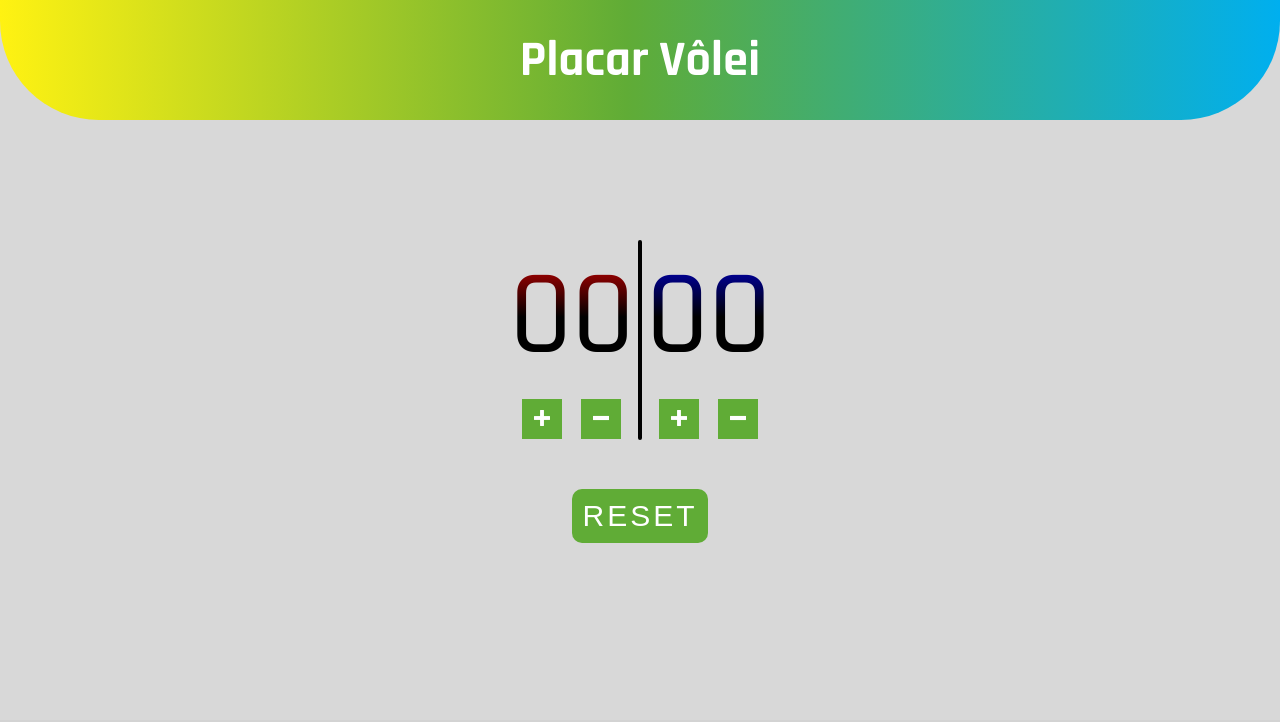
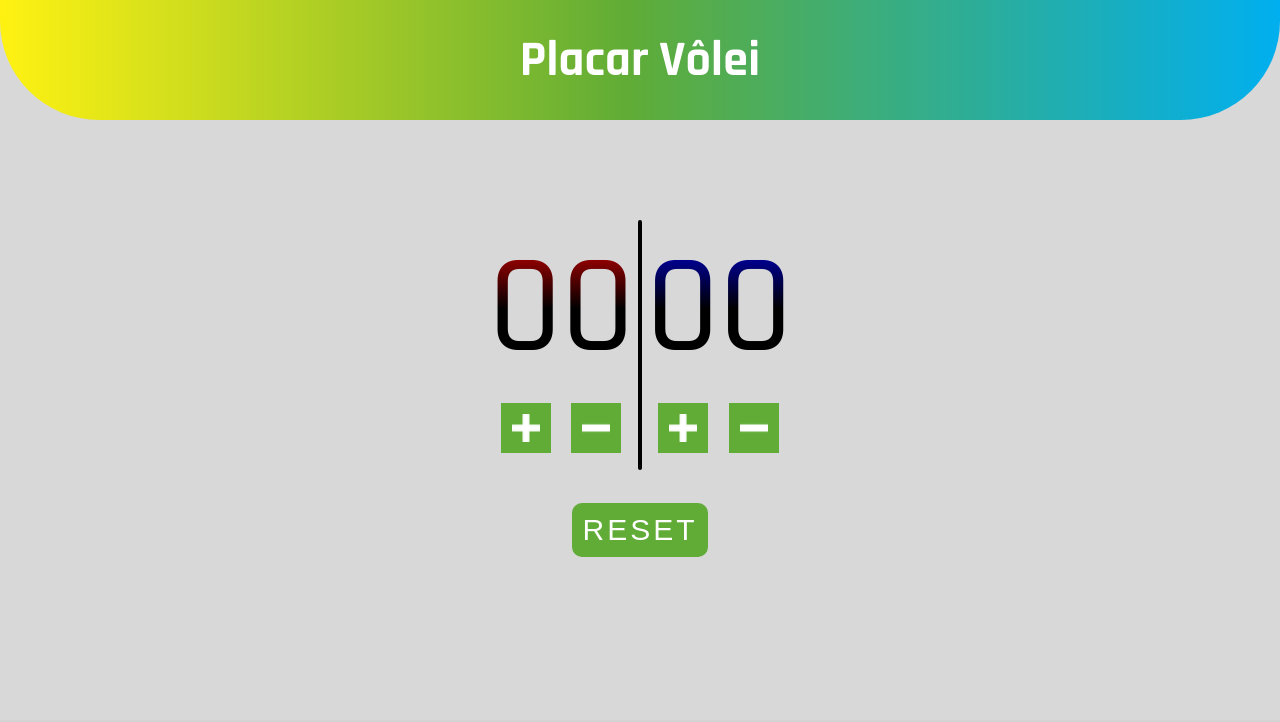
Before and after one commit to ClaudionorOjr/placar_volei, a plain HTML site: page index.html in a window 1280 px wide. Shown: the top 722 px of the page. Drawn offline with Linux system fonts and the light colour scheme.

Commit message:
correcao de proporcao do placar na tela

```diff
--- a/style/main.scss
+++ b/style/main.scss
@@ -53,17 +53,17 @@ body {
     .time {
       display: inline-block;
 
-      width: 12.4rem;
+      width: 14.5rem;
       height: auto;
 
-      margin: 12rem .5rem 5rem;
+      margin: 10rem .5rem 5rem;
 
       span {
         display: block;
 
         margin-bottom: .5rem;
 
-        font-size: 12rem;
+        font-size: 14rem;
         font-weight: 500;
 
         text-align: center;
@@ -96,7 +96,7 @@ body {
         position: absolute;
 
         width: .4rem;
-        height: 20rem;
+        height: 25rem;
 
         top: 10;
         left: 49.5%;
@@ -152,10 +152,10 @@ body {
 
   button {
 
-    width: 4rem;
-    height: 4rem;
+    width: 5rem;
+    height: 5rem;
 
-    margin: 0 .8rem;
+    margin: 0 .9rem;
 
     font-size: 2rem;
     cursor: pointer;
@@ -164,6 +164,13 @@ body {
     background: #60ac36; //#727376; // #29166f;
     color: #fff;
 
+    img {
+      width: 2.8rem;
+      height: 2.8rem;
+
+      vertical-align: middle;
+    }
+
     &:hover {
       background: #4d8a2c;
     }
```
Also changed, not shown: style/main.css, 2 other files.
